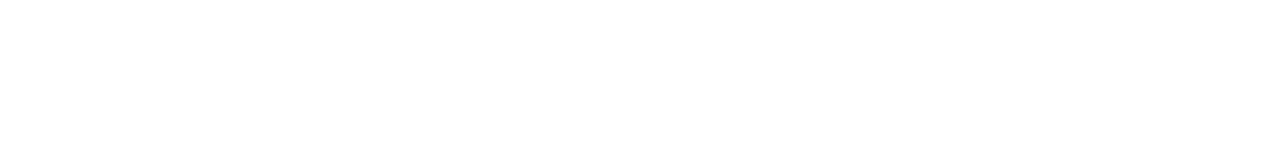
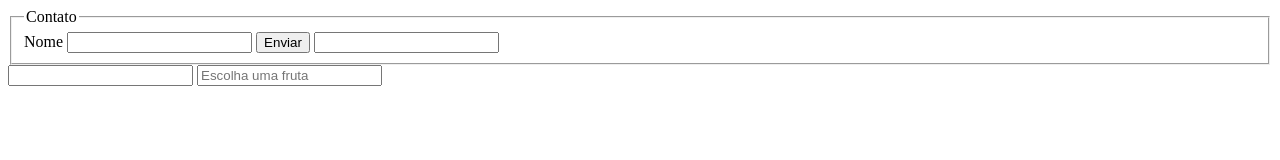
Before and after one commit to nak4hara/studies-html-css, a plain HTML site: page forms/forms.html in a window 1280 px wide. Drawn offline with Linux system fonts and the light colour scheme.

Commit message:
Add files via upload

```diff
--- a/forms/forms.html
+++ b/forms/forms.html
@@ -15,7 +15,60 @@
     post: os dados ficam escondidos (sem ser na url)
     criação de usuarios!!
     NAO SE CRIA FORM DENTRO DE FORM!!-->
+        <fieldset>
+            <legend>Contato</legend>
 
+            <label for="tel">Nome</label>
+            <!--label associa e identifica tag de entrada
+            de dados
+            - acessibilidade-
+            for: se usado linka o elemento ao elemento que
+            é colocado na id (quando elemento estpa fora do fieldset)
+            -->
+            <input type="text">
+
+            <button type="submit">Enviar</button>
+            <!-- type: submit -> envia formulario
+            type: reset -> limpa forms
+            autofocus: qdo da enter, entra nele
+            só um por pagina!!
+            disabled - no caso de preencher ate o final fica desabilitado
+            name: receber o valor
+            value: valor antes de clicar
+            form: linka com o form -->
+
+
+            <input type="password"
+            minlength="5"
+            maxlength="10"
+            pattern="0-9a-fA-F{4,8}"
+            >
+            <!--
+                inputmode="numeric"
+                - altera o uso do teclado em smartphones
+
+            -->
+        </fieldset>
+            <input id="tel" type="text">
+            <!-- autocomplete="email"
+            no navegador ele sugere seu email mais usado
+            required - obrigatorio
+            placeholder (password, search, tel, text, url)
+
+            -->
+
+            <input type="text"
+            list="fruitsdata"
+            placeholder="Escolha uma fruta">
+
+            <datalist id="fruitsdata">
+                <option>apple</option>
+                <option value="">banana</option>
+            </datalist>
+            <!--
+                verificar compatibilidade com o browser
+                https://caniuse.com
+            -->
     </form>
 </body>
 </html>
```
Also changed, not shown: forms/checkbox.html (added, +12 -0 lines).
